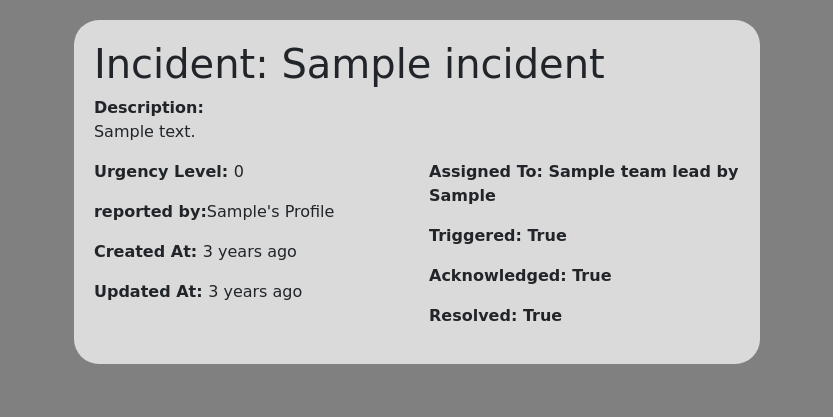
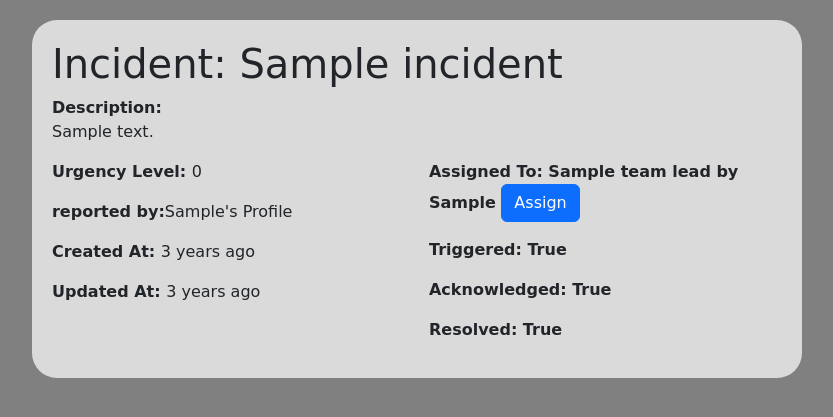
Before and after one commit to ishanshre/Incident-Mangement-Django, a Django app: page /manage/incident/1/detail in a window 1280 px wide. Shown: the part 64-481 px from the top of the page, without its empty margins (223-1056 px from the left). Run offline with Django 4.2, Linux system fonts and the light colour scheme; tables that the repository leaves empty hold one stand-in row (values such as "Sample post"); some libraries are stand-ins or nearby versions.

Commit message:
feat: add assign incident to team function     - change incident detail from class based Detail View to Generic View     - create form to assign incident to a team only     - create modal to assign

```diff
--- a/core/forms.py
+++ b/core/forms.py
@@ -12,3 +12,9 @@
             'acknowledged',
             'description',
         ]
+
+
+class AssignIncidentForm(forms.ModelForm):
+    class Meta:
+        model = Incident
+        fields = ["assigned_to",]
--- a/core/models.py
+++ b/core/models.py
@@ -51,7 +51,7 @@
     updated_at = models.DateTimeField(auto_now=True)
 
     def __str__(self):
-        return f"{self.title} :- reported by {self.reported_by.user.username}"
+        return f"{self.title}"
 
     def get_absolute_url(self):
         return reverse("core:detailIncident", args=[self.id])
--- a/core/views.py
+++ b/core/views.py
@@ -1,14 +1,16 @@
-from django.shortcuts import render
+from django.shortcuts import render, get_object_or_404, redirect
 
 from django.urls import reverse_lazy
 
+from django.views import View
 from django.views.generic.edit import CreateView
 from django.views.generic import ListView, DetailView, DeleteView
 
+from django.contrib import messages
 from django.contrib.messages.views import SuccessMessageMixin
 
 from core.models import Incident, Team
-from core.forms import AddIncidentForm
+from core.forms import AddIncidentForm, AssignIncidentForm
 # Create your views here.
 def index(request):
     incidents = Incident.objects.all()
@@ -18,10 +20,29 @@
     return render(request, "index.html", context)
 
 
-class IncidentDetailView(DetailView):
-    model = Incident
+class IncidentDetailView(View):
     template_name = 'manage/incidents/detail_incident.html'
-    context_object_name = "incident"
+    def get(self,request, *args, **kwargs):
+        incident = get_object_or_404(Incident, id=self.kwargs['pk'])
+        assign_incident_form = AssignIncidentForm(instance=incident)
+        context = {
+            'incident':incident,
+            'assign_incident_form':assign_incident_form,
+        }
+        return render(request, self.template_name, context)
+
+    def post(self, request, *args, **kwargs):
+        incident = get_object_or_404(Incident, id=self.kwargs['pk'])
+        assign_incident_form = AssignIncidentForm(request.POST, instance=incident)
+        if assign_incident_form.is_valid():
+            assign_incident_form.save()
+            messages.success(request, "Successfull assigned incident to the team")
+            return redirect("core:detailIncident", pk=incident.pk)
+        context = {
+            'incident':incident,
+            'assign_incident_form':assign_incident_form,
+        }
+        return render(request, self.template_name, context)
 
 
 class AddIncidentView(SuccessMessageMixin,CreateView):
--- a/templates/manage/incidents/detail_incident.html
+++ b/templates/manage/incidents/detail_incident.html
@@ -16,11 +16,37 @@
                 <p><strong>Updated At: </strong>{{incident.updated_at|timesince}} ago</p>
             </div>
             <div class="col-6 col-md-6">
-                <p><strong>Assigned To: {{incident.assigned_to}}</strong></p>
+                <p><strong>Assigned To: {{incident.assigned_to}}
+                    <button type="button" class="btn btn-primary" data-bs-toggle="modal" data-bs-target="#exampleModal">
+                    Assign
+                </button>
+                </strong></p>
                 <p><strong>Triggered: {{incident.triggered}}</strong></p>
                 <p><strong>Acknowledged: {{incident.acknowledged}}</strong></p>
                 <p><strong>Resolved: {{incident.resolved}}</strong></p>
             </div>
+                        <!-- Button trigger modal -->
+
+            <!-- Modal -->
+            <div class="modal fade" id="exampleModal" tabindex="-1" aria-labelledby="exampleModalLabel" aria-hidden="true">
+                <div class="modal-dialog">
+                <div class="modal-content">
+                    <div class="modal-header">
+                    <h1 class="modal-title fs-5" id="exampleModalLabel">Assign this incident to</h1>
+                    <button type="button" class="btn-close" data-bs-dismiss="modal" aria-label="Close"></button>
+                    </div>
+                    <div class="modal-body">
+                        <form method = "post">
+                            {% csrf_token %}
+                            {{assign_incident_form|crispy}}
+                            <input type="submit" value="Assign to" class="btn btn-outline-primary">
+                            <button type="button" class="btn btn-secondary" data-bs-dismiss="modal">Close</button>
+                        </form>
+                    </div>
+                </div>
+                </div>
+            </div>
+
         </div>
 
     </div>
```
